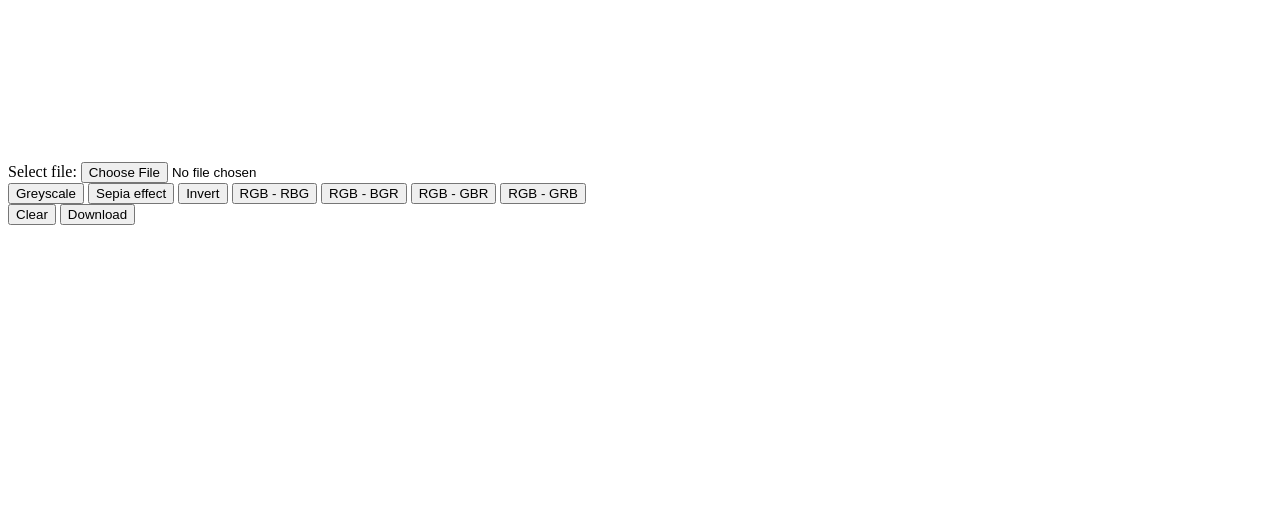
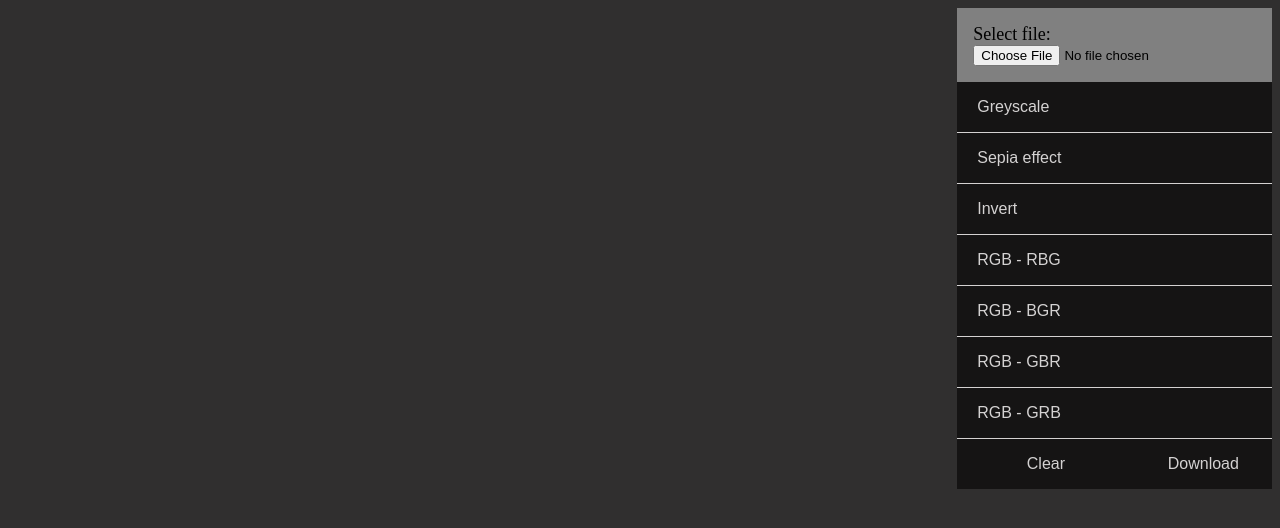
Before and after one commit to morytop/photo-app, a plain HTML site: page index.html in a window 1280 px wide. Drawn offline with Linux system fonts and the light colour scheme.

Commit message:
add styling CSS

```diff
--- a/index.html
+++ b/index.html
@@ -5,6 +5,7 @@
     <meta charset="UTF-8" />
     <meta name="viewport" content="width=device-width, initial-scale=1.0" />
     <meta http-equiv="X-UA-Compatible" content="ie=edge" />
+    <link rel="stylesheet" href="./styles.css">
     <title>Photo Effects App</title>
 </head>
 
--- /dev/null
+++ b/styles.css
@@ -0,0 +1,68 @@
+html {
+    font-size: 10px;
+}
+
+body {
+    background: rgb(48, 47, 47);
+    display: flex;
+    flex-direction: column;
+}
+
+main {
+    flex: 3;
+}
+
+aside {
+    flex: 1;
+    margin-left: 0.5rem;
+}
+
+button {
+    background: rgb(21, 20, 20);
+    text-align: left;
+    padding: 1.6rem 0 1.6rem 2rem;
+    font-size: 1.6rem;
+    cursor: pointer;
+    color: rgb(212, 210, 210);
+    border: none;
+    border-bottom: 1px solid;
+}
+
+button:hover {
+    background: rgb(50, 47, 47);
+}
+
+label {
+    font-size: 1.8rem;
+    padding-right: 1.6rem;
+}
+
+.input-wrapper {
+    background: gray;
+    padding: 1.6rem;
+}
+
+.effects {
+    display: flex;
+    flex-direction: column;
+}
+
+.controls {
+    display: flex;
+}
+
+.controls>button {
+    flex: 1;
+    border-bottom: none;
+    text-align: center;
+}
+
+canvas {
+    width: 100%;
+}
+
+@media (min-width: 1000px) {
+    body {
+        flex-direction: row;
+    }
+}
```
